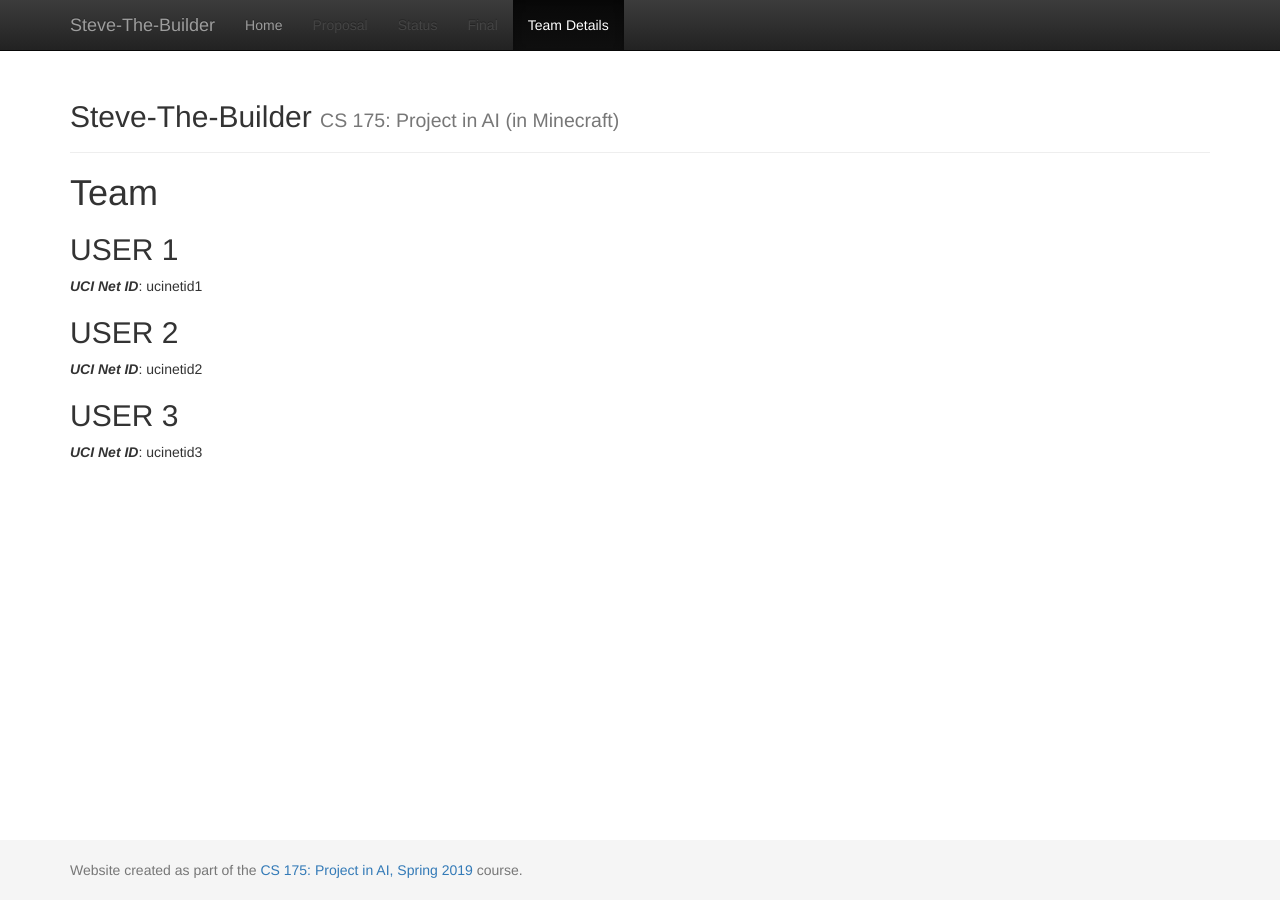
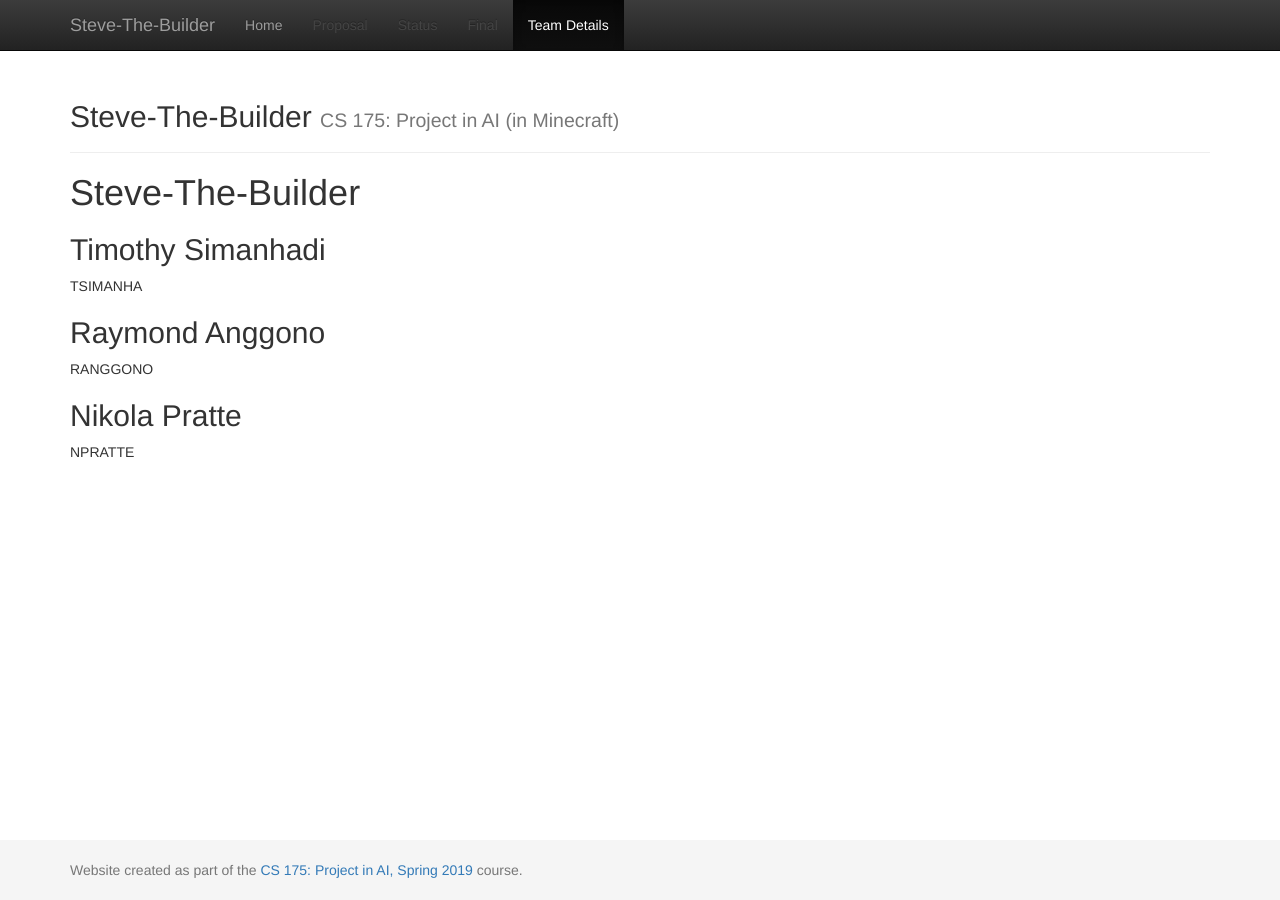
Before and after one commit to Timmichi/Steve-The-Builder, a Jekyll site: the page built from docs/team.md, in a window 1280 px wide. Built offline with Jekyll 4.4.1, drawn with Linux system fonts in a browser that asks for light colours.

Commit message:
Update team.md

```diff
--- a/docs/team.md
+++ b/docs/team.md
@@ -3,14 +3,14 @@
 title:  Team
 ---
 
-# {{ page.title }}
+# Steve-The-Builder
 
 
-## USER 1
-***UCI Net ID***: ucinetid1
+## Timothy Simanhadi
+TSIMANHA
 
-## USER 2
-***UCI Net ID***: ucinetid2
+## Raymond Anggono
+RANGGONO
 
-## USER 3
-***UCI Net ID***: ucinetid3
+## Nikola Pratte
+NPRATTE
```
